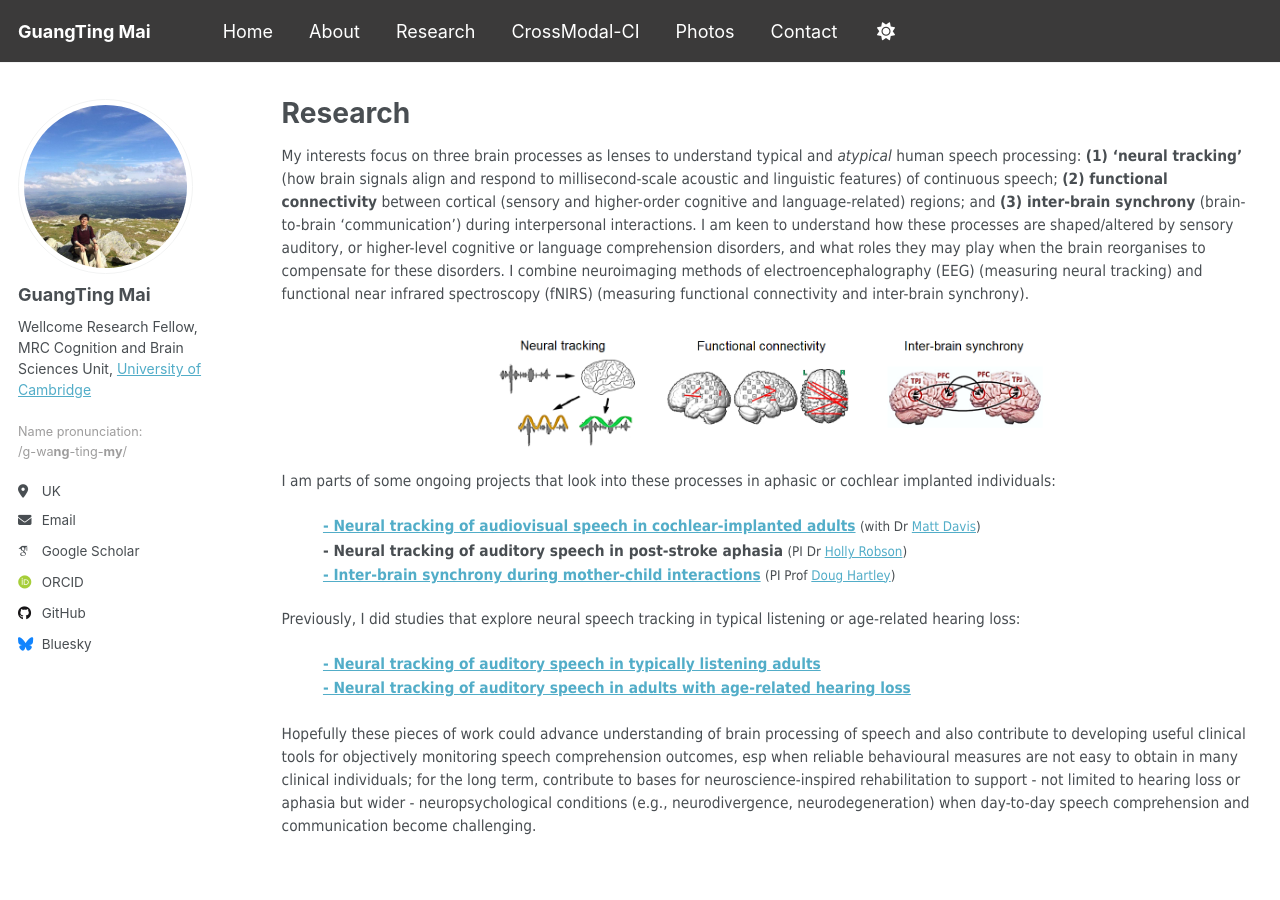
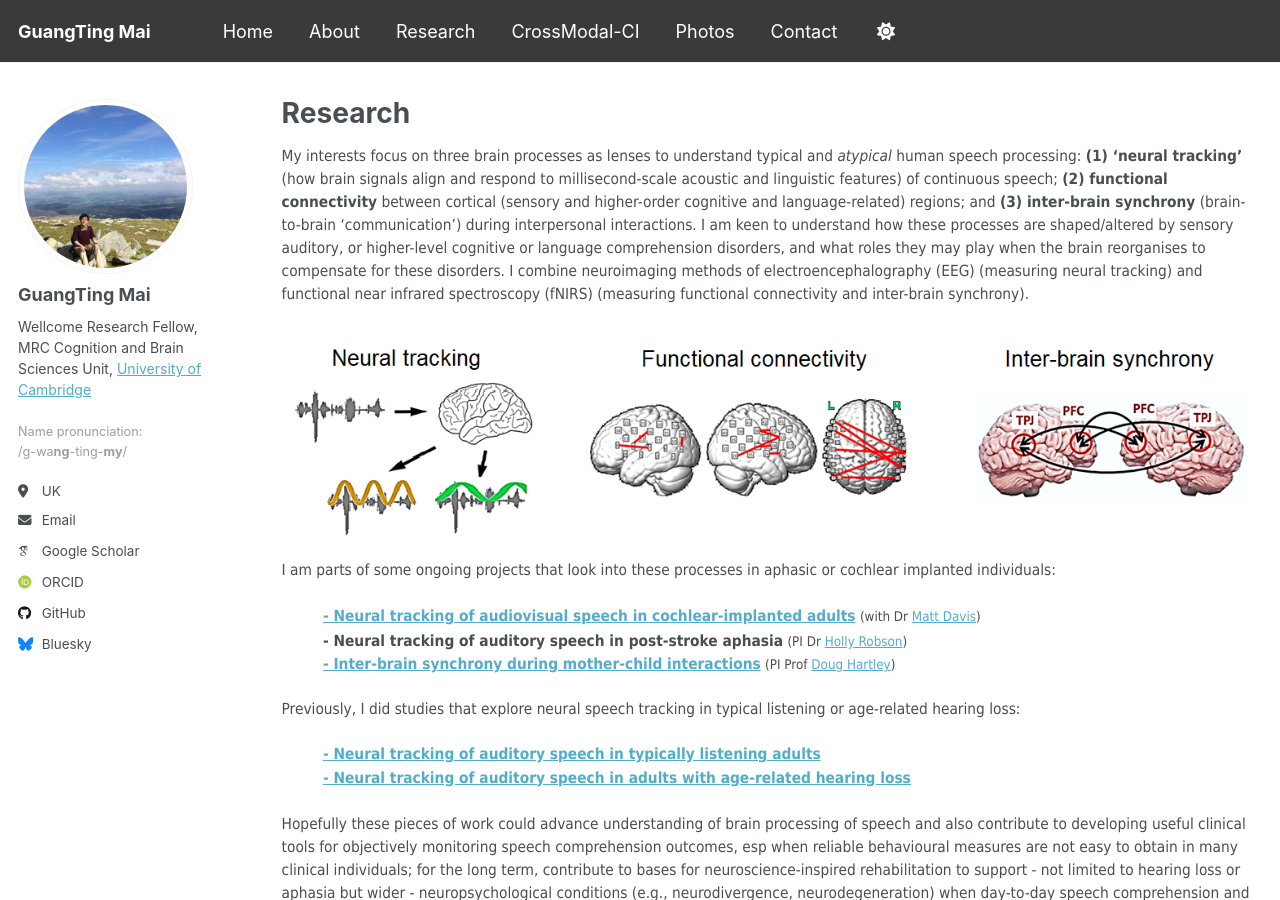
Before and after one commit to guangtingmai/guangtingmai.github.io, a Jekyll site: the page built from _pages/research.html, in a window 1280 px wide and 900 px high. Built offline with Jekyll 4.4.1, drawn with Linux system fonts in a browser that asks for light colours; some web fonts are replaced.

Commit message:
Update research.html

```diff
--- a/_pages/research.html
+++ b/_pages/research.html
@@ -13,7 +13,7 @@
   electroencephalography (EEG) (measuring neural tracking) and functional near infrared spectroscopy (fNIRS)
   (measuring functional connectivity and inter-brain synchrony).</span></p>
 <p align="center">
-  <img src="https://guangtingmai.github.io/images/brain_processes.png" width="57%">
+  <img src="https://guangtingmai.github.io/images/brain_processes.png" width="100%">
 </p>
 <p><span style="font-size: 11.5pt;font-family: Tahoma;line-height: 1.3;display: block;margin-bottom: 0.05vh">I am parts of some ongoing projects that look into these processes in aphasic or cochlear implanted individuals:</span></p>
 <p>
```
